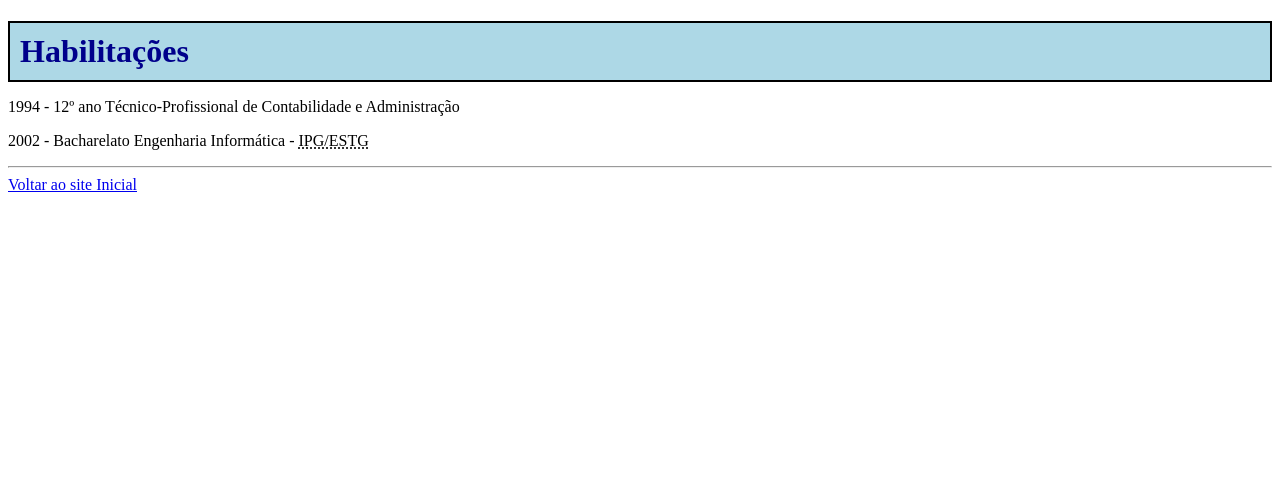
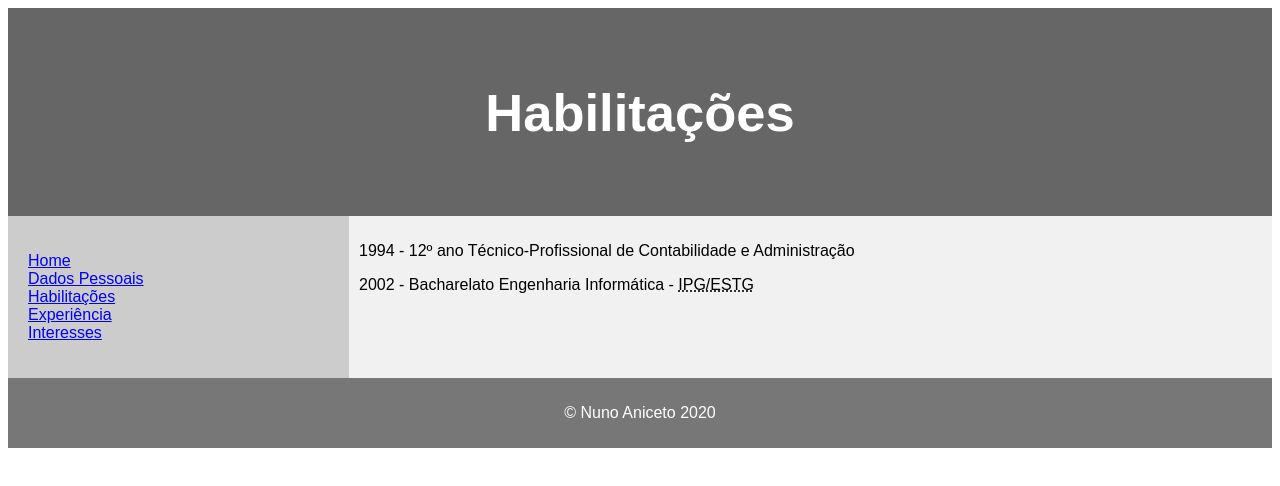
Before and after one commit to NunoAniceto/PaginaPessoal, a plain HTML site: page habilitacoes.html in a window 1280 px wide. Drawn offline with Linux system fonts and the light colour scheme.

Commit message:
adicionado layout

```diff
--- a/css/pagina.css
+++ b/css/pagina.css
@@ -1,4 +1,4 @@
-h1 {
+/*h1 {
 	color: darkblue;
 	background-color: lightblue;
 	padding: 10px;
@@ -12,7 +12,7 @@ h2 {
 	padding: 10px;
 	border: 2px solid black;
 	margin-bottom: 10px;
-}
+}*/
 
 td, th {
 	border: 1px solid black;
@@ -24,3 +24,66 @@ td, th {
 table {
 	border-collapse: collapse;
 }
+
+* {
+	box-sizing: border-box;
+}
+
+body {
+	font-family: Arial, Helvetica, sans-serif;
+}
+
+/* Style the header */
+header {
+	background-color: #666;
+	padding: 30px;
+	text-align: center;
+	font-size: 35px;
+	color: white;
+}
+
+/* Container for flexboxes */
+section {
+	display: -webkit-flex;
+	display: flex;
+}
+
+/* Style the navigation menu */
+nav {
+	-webkit-flex: 1;
+	-ms-flex: 1;
+	flex: 1;
+	background: #ccc;
+	padding: 20px;
+}
+
+	/* Style the list inside the menu */
+	nav ul {
+		list-style-type: none;
+		padding: 0;
+	}
+
+/* Style the content */
+article {
+	-webkit-flex: 3;
+	-ms-flex: 3;
+	flex: 3;
+	background-color: #f1f1f1;
+	padding: 10px;
+}
+
+/* Style the footer */
+footer {
+	background-color: #777;
+	padding: 10px;
+	text-align: center;
+	color: white;
+}
+
+/* Responsive layout - makes the menu and the content (inside the section) sit on top of each other instead of next to each other */
+@media (max-width: 600px) {
+	section {
+		-webkit-flex-direction: column;
+		flex-direction: column;
+	}
+}
--- a/habilitacoes.html
+++ b/habilitacoes.html
@@ -8,12 +8,35 @@
 </head>
 <body>
 
-    <h1>Habilitações</h1>
+    <header>
+        <h2>Habilitações</h2>
+    </header>
 
-    <p>1994 - 12º ano  Técnico-Profissional de Contabilidade e Administração</p>
-    <p>2002 - Bacharelato Engenharia Informática - <abbr title="Instituto Politécnico da Guarda/Escola Superior de Tecnologia e Gestão">IPG/ESTG</abbr></p>
+    <section>
+        <nav>
+            <ul>
+                <li><a href="index.html">Home</a></li>
+                <li><a href="dados.html">Dados Pessoais</a></li>
+                <li><a href="habilitacoes.html">Habilitações</a></li>
+                <li><a href="experiencia.html">Experiência</a></li>
+                <li><a href="interesses.html">Interesses</a></li>
+            </ul>
+        </nav>
 
-    <hr />
-    <a href="index.html">Voltar ao site Inicial</a>
+        <article>
+            <p>1994 - 12º ano  Técnico-Profissional de Contabilidade e Administração</p>
+            <p>2002 - Bacharelato Engenharia Informática - <abbr title="Instituto Politécnico da Guarda/Escola Superior de Tecnologia e Gestão">IPG/ESTG</abbr></p>
+        </article>
+    </section>
+
+    <footer>
+        <p>© Nuno Aniceto 2020</p>
+    </footer>
+
+
+
+
+
+
 </body>
 </html>
```
Also changed, not shown: dados.html (added, +18 -0 lines), index.html (+5 -5 lines).
